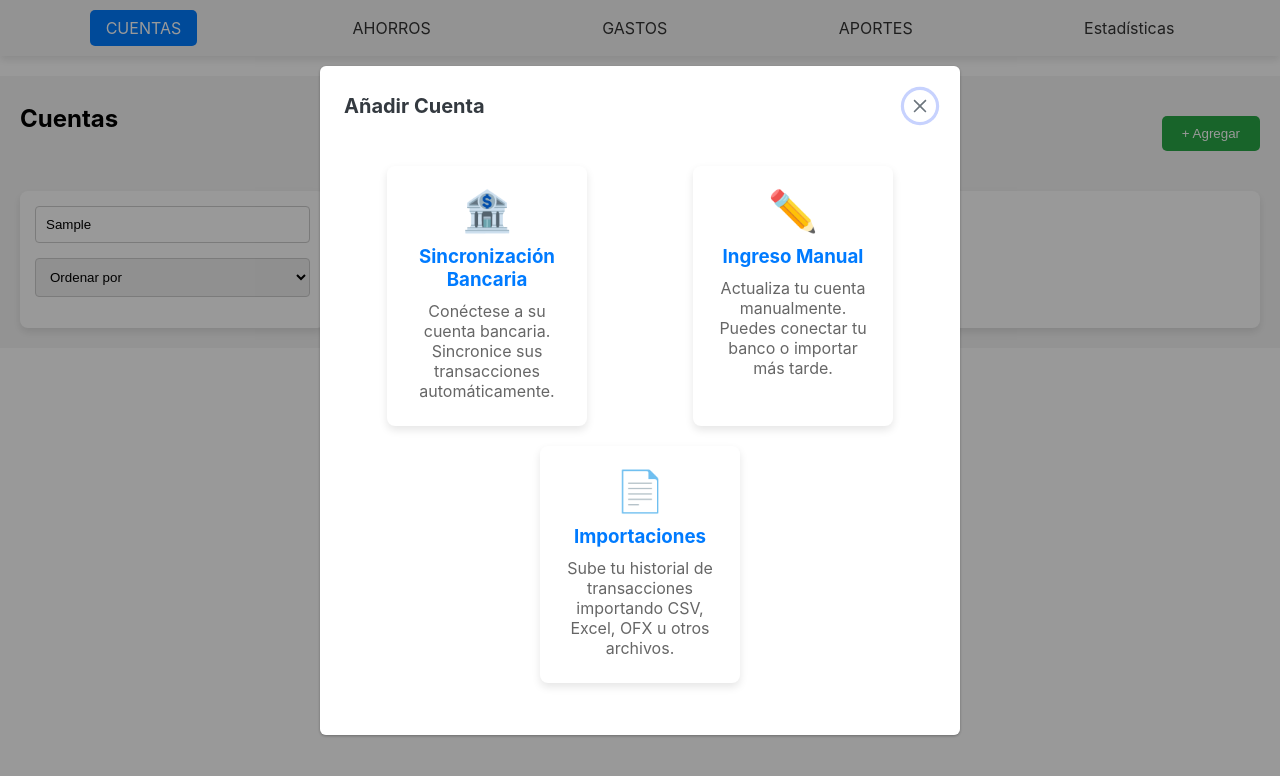
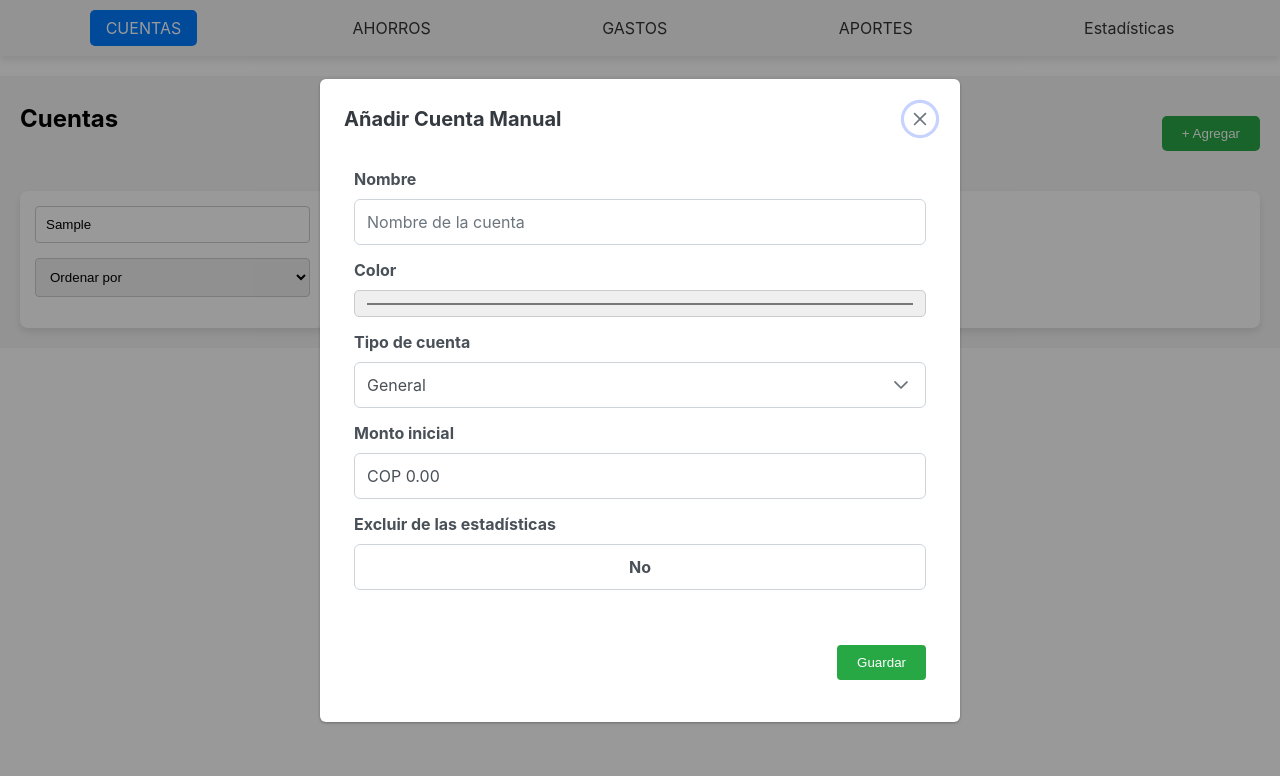
Before and after one commit to veels3122/AWEPP_1, a React (Create React App) app in the folder fronend/: page /cuentas in a window 1280 px wide. Both pictures are taken after typing "Sample" into the empty fields and a click on the button "+ Agregar". Shown: the top 776 px of the page. Built offline with nearby package versions, Linux system fonts and the light colour scheme.

Commit message:
cuentas final

```diff
--- a/fronend/src/components/Cuentas.js
+++ b/fronend/src/components/Cuentas.js
@@ -1,29 +1,77 @@
 import React, { useState } from 'react';
 import { useNavigate } from 'react-router-dom';
 import { Dialog } from 'primereact/dialog';
+import { InputText } from 'primereact/inputtext';
+import { Dropdown } from 'primereact/dropdown';
+import { InputNumber } from 'primereact/inputnumber';
+import { ToggleButton } from 'primereact/togglebutton';
 import './Cuentas.css';
 
 const Cuentas = () => {
   const navigate = useNavigate();
-  const [cuentas] = useState([
-    { id: 1, nombre: 'Efectivo', tipo: 'Efectivo', balance: 10000 },
-    // Aquí podrías añadir más cuentas si es necesario
+  const [cuentas, setCuentas] = useState([
+    { id: 1, nombre: 'Efectivo', tipo: 'Efectivo', balance: 10000, color: '#ffffff' },
   ]);
+
   const [mostrarModal, setMostrarModal] = useState(false);
+  const [nuevaCuenta, setNuevaCuenta] = useState({
+    id: null,
+    nombre: '',
+    tipo: 'General',
+    balance: 0,
+    color: '#ffffff',
+    excluirEstadisticas: false,
+  });
 
+  // Abre el modal de agregar cuenta
   const abrirModal = () => {
+    setNuevaCuenta({
+      id: cuentas.length + 1,
+      nombre: '',
+      tipo: 'General',
+      balance: 0,
+      color: '#ffffff',
+      excluirEstadisticas: false,
+    });
     setMostrarModal(true);
   };
 
+  // Cierra el modal de agregar cuenta
   const cerrarModal = () => {
     setMostrarModal(false);
   };
+
+  // Maneja los cambios en los inputs del formulario
+  const handleInputChange = (e) => {
+    const { name, value } = e.target;
+    setNuevaCuenta((prevCuenta) => ({
+      ...prevCuenta,
+      [name]: value,
+    }));
+  };
+
+  // Guarda la nueva cuenta en el estado de cuentas
+  const handleGuardarCuenta = () => {
+    setCuentas((prevCuentas) => [...prevCuentas, nuevaCuenta]);
+    cerrarModal();
+  };
+
+  const tiposDeCuenta = [
+    { label: 'General', value: 'General' },
+    { label: 'Efectivo', value: 'Efectivo' },
+    { label: 'Cuenta Actual', value: 'Cuenta Actual' },
+    { label: 'Tarjeta de Crédito', value: 'Tarjeta de Crédito' },
+    { label: 'Cuenta con sobregiro', value: 'Cuenta con sobregiro' },
+    { label: 'Cuenta de Ahorros', value: 'Cuenta de Ahorros' },
+  ];
 
   return (
     <div className="cuentas-container">
       <header className="cuentas-header">
         <h2>Cuentas</h2>
-        <button className="btn-agregar" onClick={abrirModal}>+ Agregar</button>
+        <button className="btn-agregar" onClick={abrirModal}>
+          + Agregar
+        </button>
       </header>
 
       <div className="cuentas-sidebar">
@@ -36,18 +84,23 @@ const Cuentas = () => {
       </div>
 
       <div className="cuentas-lista">
-        {cuentas.map((cuenta, index) => (
+        {cuentas.map((cuenta) => (
           <div
-            key={index}
+            key={cuenta.id}
             className="cuenta-item"
-            onClick={() => navigate(`/cuentas/${cuenta.id}`)} // Navegar a la página de detalles
-            style={{ cursor: 'pointer' }} // Añadir estilo para mostrar que es clicable
+            onClick={() => navigate(`/cuentas/${cuenta.id}`)}
+            style={{ cursor: 'pointer' }}
           >
             <div className="cuenta-icono">💰</div>
-            <div className="cuenta-info">
+            <div className="cuenta-info" style={{ backgroundColor: cuenta.color }}>
               <h3>{cuenta.nombre}</h3>
               <p>{cuenta.tipo}</p>
-              <h4>{cuenta.balance.toLocaleString('es-CO', { style: 'currency', currency: 'COP' })}</h4>
+              <h4>
+                {cuenta.balance.toLocaleString('es-CO', {
+                  style: 'currency',
+                  currency: 'COP',
+                })}
+              </h4>
             </div>
           </div>
         ))}
@@ -55,26 +108,68 @@ const Cuentas = () => {
 
       {/* Modal para añadir una nueva cuenta */}
       <Dialog
-        header="Añadir Cuenta"
+        header="Añadir Cuenta Manual"
         visible={mostrarModal}
         style={{ width: '50vw' }}
         onHide={cerrarModal}
       >
-        <div className="opciones-agregar">
-          <div className="opcion">
-            <div className="opcion-icono">🏦</div>
-            <h3>Sincronización Bancaria</h3>
-            <p>Conéctese a su cuenta bancaria. Sincronice sus transacciones automáticamente.</p>
+        <div className="editar-cuenta-form">
+          <div className="form-field">
+            <label>Nombre</label>
+            <InputText
+              name="nombre"
+              value={nuevaCuenta.nombre}
+              onChange={handleInputChange}
+              placeholder="Nombre de la cuenta"
+            />
           </div>
-          <div className="opcion">
-            <div className="opcion-icono">✏️</div>
-            <h3>Ingreso Manual</h3>
-            <p>Actualiza tu cuenta manualmente. Puedes conectar tu banco o importar más tarde.</p>
+          <div className="form-field">
+            <label>Color</label>
+            <input
+              type="color"
+              name="color"
+              value={nuevaCuenta.color}
+              onChange={handleInputChange}
+            />
           </div>
-          <div className="opcion">
-            <div className="opcion-icono">📄</div>
-            <h3>Importaciones</h3>
-            <p>Sube tu historial de transacciones importando CSV, Excel, OFX u otros archivos.</p>
+          <div className="form-field">
+            <label>Tipo de cuenta</label>
+            <Dropdown
+              name="tipo"
+              value={nuevaCuenta.tipo}
+              options={tiposDeCuenta}
+              onChange={(e) => setNuevaCuenta({ ...nuevaCuenta, tipo: e.value })}
+              placeholder="Seleccione un tipo"
+            />
+          </div>
+          <div className="form-field">
+            <label>Monto inicial</label>
+            <InputNumber
+              name="balance"
+              value={nuevaCuenta.balance}
+              onValueChange={(e) =>
+                setNuevaCuenta({ ...nuevaCuenta, balance: e.value })
+              }
+              mode="currency"
+              currency="COP"
+              min={0}
+            />
+          </div>
+          <div className="form-field">
+            <label>Excluir de las estadísticas</label>
+            <ToggleButton
+              onLabel="Sí"
+              offLabel="No"
+              checked={nuevaCuenta.excluirEstadisticas}
+              onChange={(e) =>
+                setNuevaCuenta({ ...nuevaCuenta, excluirEstadisticas: e.value })
+              }
+            />
+          </div>
+          <div className="form-actions">
+            <button className="btn-guardar" onClick={handleGuardarCuenta}>
+              Guardar
+            </button>
           </div>
         </div>
       </Dialog>
```
